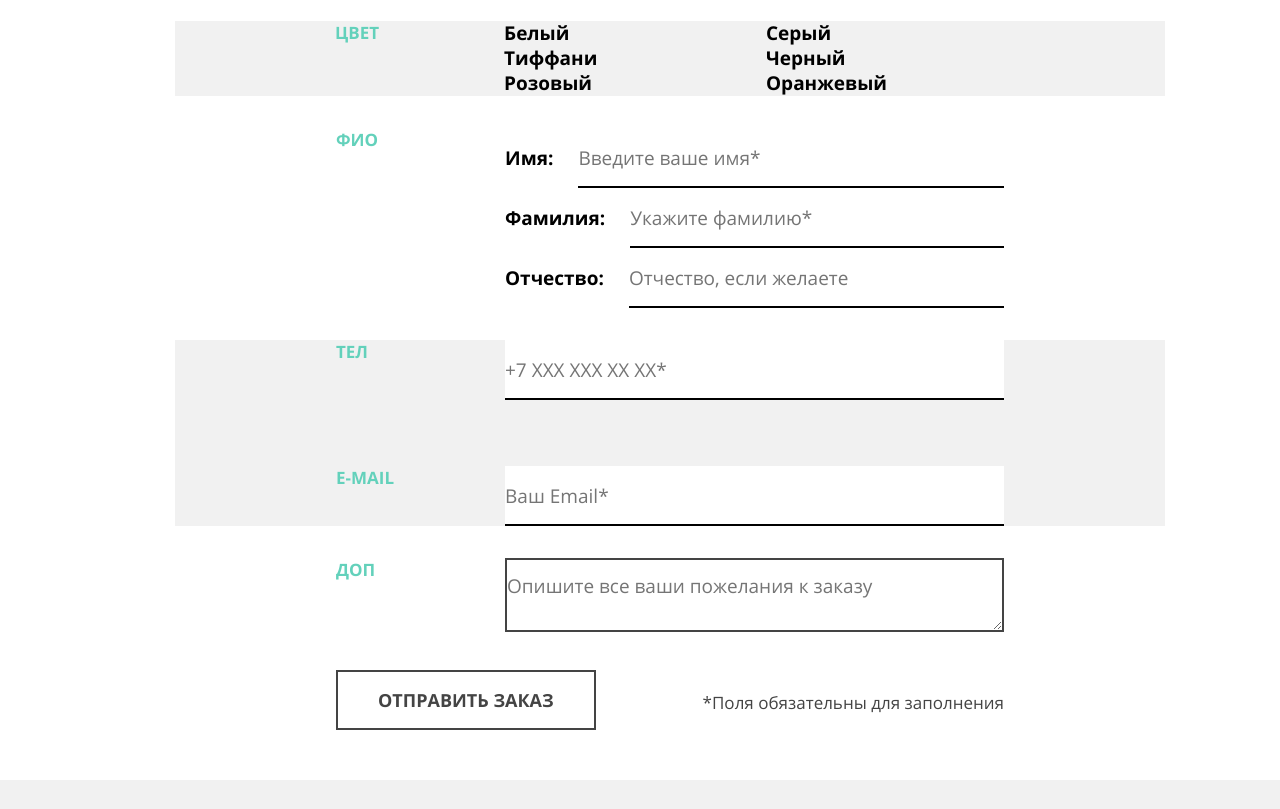
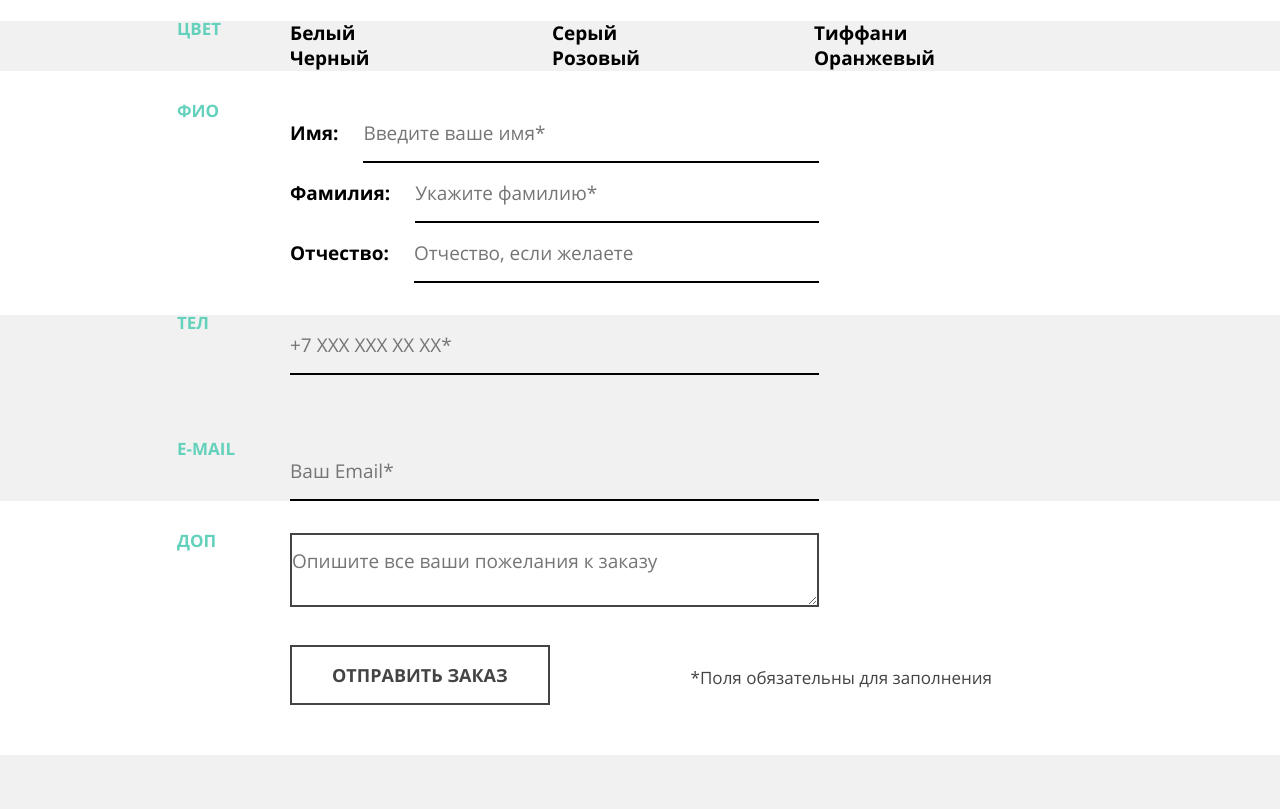
Before and after one commit to lena-lis/2174005-mishka-27, a website: page source/form.html in a window 1280 px wide. Shown: the part 641-1450 px from the top of the page. Drawn offline with nearby package versions, Linux system fonts and the light colour scheme; files that its build step writes are made by us from their sources; files whose address does not match are found by name.

Commit message:
Корректирует адаптивные сетки на странице формы

```diff
--- a/source/form.html
+++ b/source/form.html
@@ -101,7 +101,7 @@
       </div>
 
       <div class="order-form__group-wrapper">
-        <fieldset class="order-form__group">
+        <fieldset class="order-form__group order-form__group--color">
           <legend class="order-form__title order-form__title--color legend-title">Цвет</legend>
           <ul class="order-form__list color-list">
             <li class="color-list__item">
@@ -177,7 +177,7 @@
         <fieldset class="order-form__group">
           <legend class="order-form__title legend-title">Тел</legend>
           <p class="order-form__cell">
-            <label class="visually-hidden order-form__cell-label" for="tel">Телефон</label>
+            <label class="visually-hidden" for="tel">Телефон</label>
             <input class="order-form__cell-field field field--phone" type="tel" id="tel" name="customer-phone"
               placeholder="+7 ХХХ ХХХ ХХ ХХ*" pattern="^\+\d{1}\d{3}\d{7}$" required>
           </p>
@@ -186,7 +186,7 @@
         <fieldset class="order-form__group">
           <legend class="order-form__title legend-title">E-mail</legend>
           <p class="order-form__cell">
-            <label class="visually-hidden order-form__cell-label" for="email">Электронная почта</label>
+            <label class="visually-hidden" for="email">Электронная почта</label>
             <input class="order-form__cell-field field field--email" type="email" id="email" name="customer-email"
               placeholder="Ваш Email*" required>
           </p>
--- a/source/less/blocks/color-list.less
+++ b/source/less/blocks/color-list.less
@@ -6,4 +6,10 @@
     grid-template-columns: 218px 239px;
     column-gap: 44px;
   }
+
+  @media (min-width: @tablet-width) {
+    display: grid;
+    grid-template-columns: repeat(3, 248px);
+    column-gap: 14px;
+  }
 }
--- a/source/less/blocks/field.less
+++ b/source/less/blocks/field.less
@@ -17,6 +17,13 @@
   }
 }
 
+.field--phone,
+.field--email {
+  @media (min-width: @tablet-width) {
+    background-color: #f1f1f1;
+  }
+}
+
 .field--comment {
   border: 2px solid #444444;
   box-shadow: none;
--- a/source/less/blocks/legend-title.less
+++ b/source/less/blocks/legend-title.less
@@ -1,4 +1,6 @@
 .legend-title {
+  margin: 0;
+  padding: 0;
   line-height: 16px;
   text-transform: uppercase;
   color: #63d1bb;
--- a/source/less/blocks/main-footer.less
+++ b/source/less/blocks/main-footer.less
@@ -25,10 +25,8 @@
 }
 
 .main-footer__logo-link {
-  display: none;
-
-  @media (min-width: @tablet-width) {
-    display: block;
+  @media (max-width: @mobile-width-only) {
+    display: none;
   }
 }
 
--- a/source/less/blocks/main-inner.less
+++ b/source/less/blocks/main-inner.less
@@ -50,8 +50,7 @@
   }
 
   @media (min-width: @desktop-width) {
-    width: 1050px;
+    min-width: 1050px;
     margin-top: 98px;
-    padding-left: 60px;
   }
 }
--- a/source/less/blocks/order-form.less
+++ b/source/less/blocks/order-form.less
@@ -1,8 +1,8 @@
-.order-form {
+/*.order-form {
   @media (min-width: @tablet-width) {
     position: relative;
   }
-}
+}*/
 
 .order-form__description {
   margin-top: 0;
@@ -21,6 +21,12 @@
   }
 }
 
+.order-form__group-wrapper:nth-of-type(even) {
+  @media (min-width: @tablet-width) {
+    background-color: #f1f1f1;
+  }
+}
+
 .order-form__group {
   margin: 0;
   margin-bottom: 32px;
@@ -36,20 +42,40 @@
     margin-right: auto;
     margin-left: auto;
   }
+
+  @media (min-width: @desktop-width) {
+    box-sizing: border-box;
+    grid-template-columns: 90px 1fr;
+    column-gap: 23px;
+
+    width: 1050px;
+    padding-right: 173px;
+    padding-left: 62px;
+  }
 }
 
-.order-form__group-wrapper:nth-of-type(even) {
-  background-color: #f1f1f1;
+.order-form__group--color {
+  @media (min-width: @desktop-width) {
+    padding-right: 0;
+  }
 }
 
 .order-form__group--name .order-form__cell {
   display: grid;
   grid-template-columns: min-content auto;
+
+  @media (min-width: @desktop-width) {
+    display: flex;
+  }
 }
 
 .order-form__cell {
   margin-top: 0;
   margin-bottom: 34px;
+
+  @media (min-width: @desktop-width) {
+    padding-right: 173px;
+  }
 }
 
 .order-form__cell--patronym {
@@ -62,7 +88,8 @@
 
 .order-form__title {
   @media (min-width: @tablet-width) {
-    display: contents;
+    display: inline-block;
+    float: left;
   }
 }
 
@@ -94,6 +121,9 @@
     width: 668px;
     margin: 0 auto;
   }
+  @media (min-width: @desktop-width) {
+    width: 1050px;
+  }
 }
 
 .order-form__legend {
@@ -107,6 +137,10 @@
 
     margin-top: 0;
     margin-bottom: 12px;
+  }
+
+  @media (min-width: @desktop-width) {
+    right: 173px;
   }
 }
 
@@ -130,4 +164,8 @@
 
 .order-form__button {
   padding: 18px 40px;
+
+  @media (min-width: @desktop-width) {
+    margin-left: 175px;
+  }
 }
```
